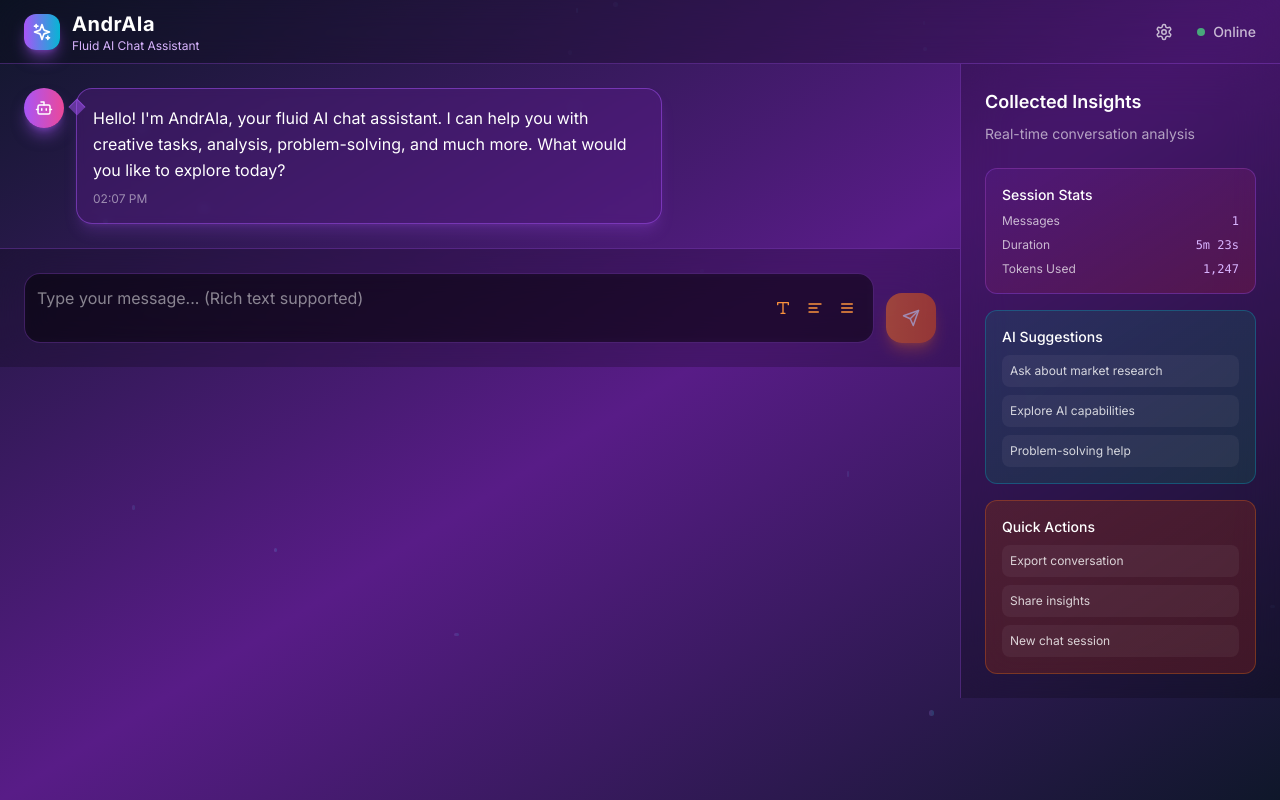
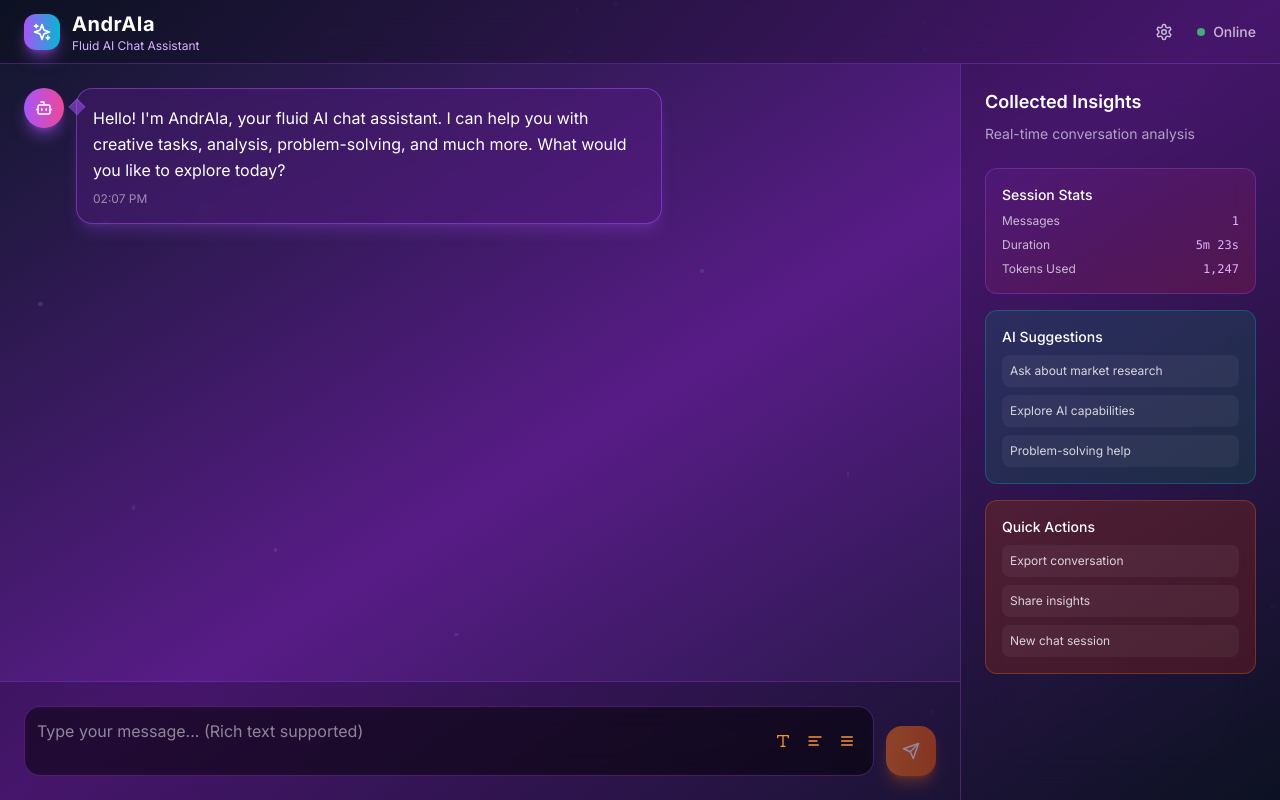
Before and after one commit to etaionline/Andraia, a Next.js app: page / in a window 1280 px wide. Built offline with nearby package versions, Linux system fonts and the light colour scheme.

Commit message:
fix(chat): pin entry field to bottom of screen

```diff
--- a/src/app/page.tsx
+++ b/src/app/page.tsx
@@ -146,9 +146,9 @@ export default function Home() {
         </header>
 
         {/* Main Chat Interface */}
-        <div className="flex-1 flex">
+        <div className="flex h-[calc(100vh-4rem)]">
           {/* Chat Stream - Left Panel */}
-          <div className="flex-1 flex flex-col h-full">
+          <div className="flex-1 flex flex-col">
             {/* Chat Messages */}
             <div className="flex-1 overflow-y-auto px-6 py-6 space-y-6">
               {chatHistory.map((msg) => (
@@ -218,7 +218,7 @@ export default function Home() {
             )}
 
             {/* Input Area */}
-            <div className="p-6 bg-black/20 backdrop-blur-xl border-t border-purple-500/30">
+            <div className="flex-shrink-0 p-6 bg-black/20 backdrop-blur-xl border-t border-purple-500/30">
               <div className="flex items-end gap-3">
                 {/* Rich Text Input */}
                 <div className="flex-1 relative">
@@ -266,7 +266,7 @@ export default function Home() {
           </div>
 
           {/* Insights Panel - Right Sidebar */}
-          <div className="w-80 h-full bg-black/20 backdrop-blur-xl border-l border-purple-500/30 p-6">
+          <div className="w-80 bg-black/20 backdrop-blur-xl border-l border-purple-500/30 p-6 overflow-y-auto">
             <div className="mb-6">
               <h3 className="text-lg font-semibold text-white mb-2">Collected Insights</h3>
               <p className="text-sm text-white/60">Real-time conversation analysis</p>
```
Also changed, not shown: 1 other file (tests, documents, lock files or other folders).
